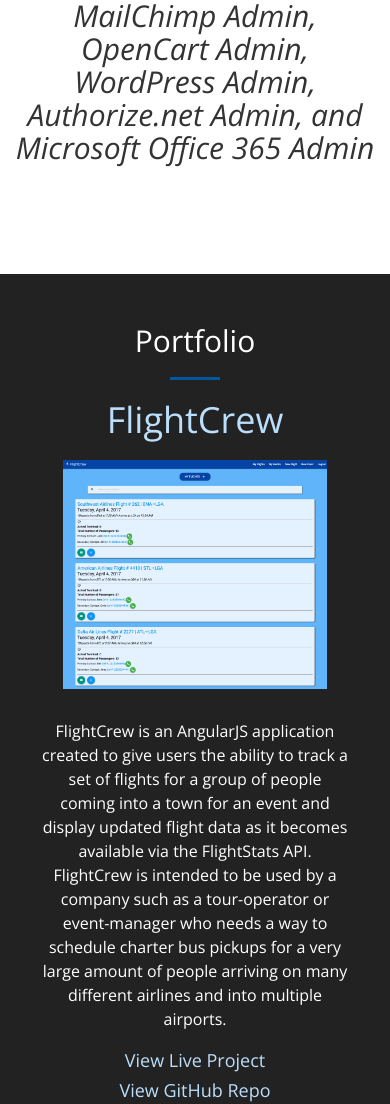
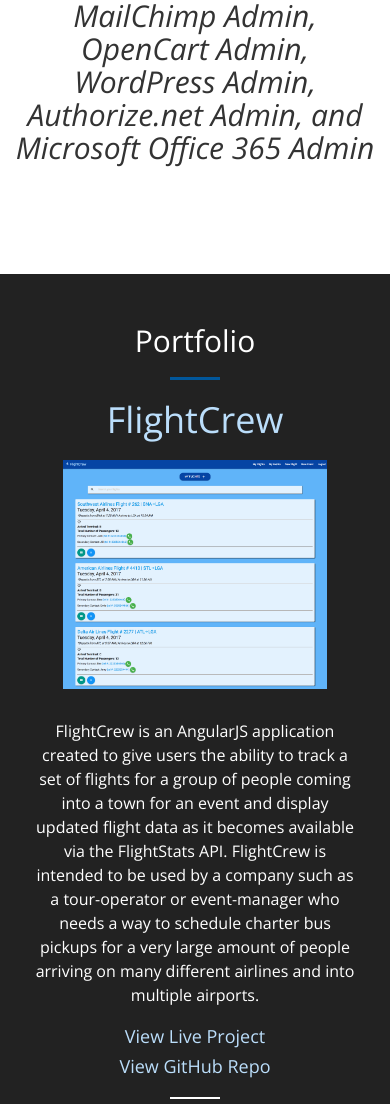
Before and after one commit to barfootaaron/barfootaaron.github.io, a website: page index.html in a window 390 px wide. Shown: the part 4643-5747 px from the top of the page. Drawn offline with nearby package versions, Linux system fonts and the light colour scheme.

Commit message:
another media query

```diff
--- a/css/main.css
+++ b/css/main.css
@@ -67,8 +67,8 @@
 @media (max-width: 768px) {
 .portfolio-box-caption {
 	text-align: center;
-	margin-left: 3%;
-	margin-right: 3%;	}
+	margin-left: 1%;
+	margin-right: 1%;	}
 }
 
 .project-links a h4 {
```
